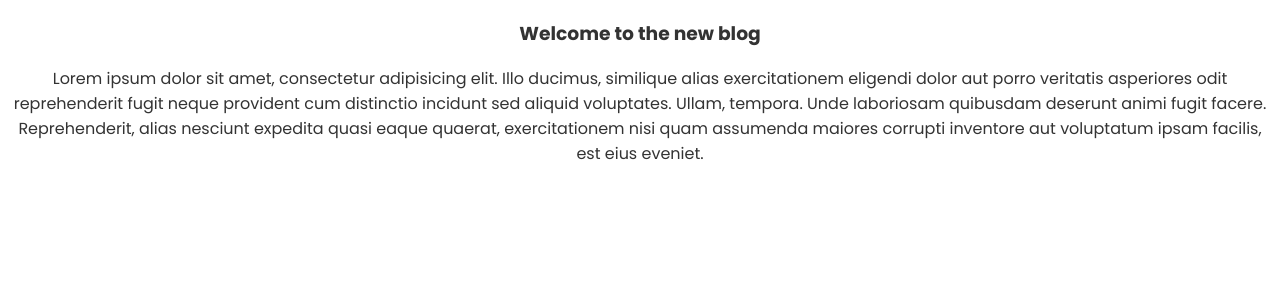
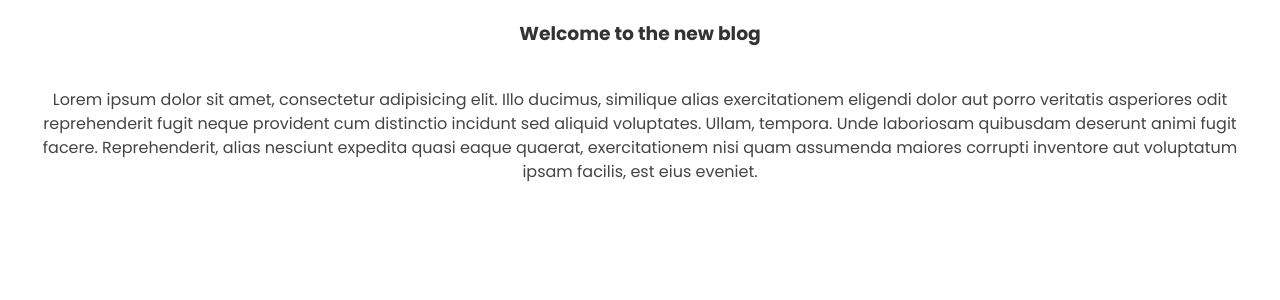
Before and after one commit to ddastardly91/vue-blog, a Vue app: page /posts/1 in a window 1280 px wide. Shown: the top 300 px of the page. Built offline with nearby package versions, Linux system fonts and the light colour scheme; data requests are answered from the project's data file.

Commit message:
ADDED: Spinner component and simulated page loading time

```diff
--- a/src/App.vue
+++ b/src/App.vue
@@ -13,6 +13,5 @@ export default {
 <style scoped>
 #app {
   font-family: "Poppins", sans-serif;
-  text-align: center;
 }
 </style>
--- /dev/null
+++ b/src/components/Spinner.vue
@@ -0,0 +1,24 @@
+<template>
+  <div class="spin"></div>
+</template>
+
+<style scoped>
+.spin {
+  display: block;
+  width: 40px;
+  height: 40px;
+  margin: 30px auto;
+  border: 7px solid transparent;
+  border-radius: 50%;
+  border-top-color: #07c988;
+  border-right-color: #07c988;
+  border-left-color: #07c988;
+  animation: spin 1s ease infinite;
+}
+
+@keyframes spin {
+  to {
+    transform: rotateZ(360deg);
+  }
+}
+</style>
--- a/src/composables/getPost.js
+++ b/src/composables/getPost.js
@@ -7,6 +7,11 @@ const getPost = (id) => {
   //functions
   const load = async () => {
     try {
+      //simulate delay
+      await new Promise((resolve) => {
+        setTimeout(resolve, 1500);
+      });
+
       let data = await fetch("http://localhost:3000/posts/" + id);
       if (!data.ok) {
         throw Error("that post does not exist");
--- a/src/composables/getPosts.js
+++ b/src/composables/getPosts.js
@@ -7,6 +7,11 @@ const getPosts = () => {
   //functions
   const load = async () => {
     try {
+      //simulate delay
+      await new Promise((resolve) => {
+        setTimeout(resolve, 1500);
+      });
+
       let data = await fetch("http://localhost:3000/posts");
       if (!data.ok) {
         throw Error("no data available");
--- a/src/views/Details.vue
+++ b/src/views/Details.vue
@@ -4,10 +4,15 @@
     <h3>{{ post.title }}</h3>
     <p class="pre">{{ post.body }}</p>
   </div>
+  <div v-else>
+    <Spinner />
+  </div>
 </template>
 
 <script setup>
 import getPost from "../composables/getPost";
+import Spinner from "../components/Spinner.vue";
+
 const props = defineProps(["id"]);
 
 const { post, error, load } = getPost(props.id);
@@ -15,7 +20,18 @@ load();
 </script>
 
 <style scoped>
-.details-page {
-  text-align: center;
+.post {
+  max-width: 1200px;
+  margin: 0 auto;
+}
+
+.post p {
+  color: #444;
+  line-height: 1.5em;
+  margin-top: 40px;
+}
+
+.pre {
+  white-space: pre-wrap;
 }
 </style>
--- a/src/views/Home.vue
+++ b/src/views/Home.vue
@@ -5,7 +5,9 @@
     <div v-if="posts.length">
       <PostList :posts="posts" />
     </div>
-    <div v-else>Loading...</div>
+    <div v-else>
+      <Spinner />
+    </div>
   </div>
 </template>
 
@@ -13,6 +15,7 @@
 //imports
 import getPosts from "../composables/getPosts";
 import PostList from "../components/PostList.vue";
+import Spinner from "../components/Spinner.vue";
 
 const { posts, error, load } = getPosts();
 
```
